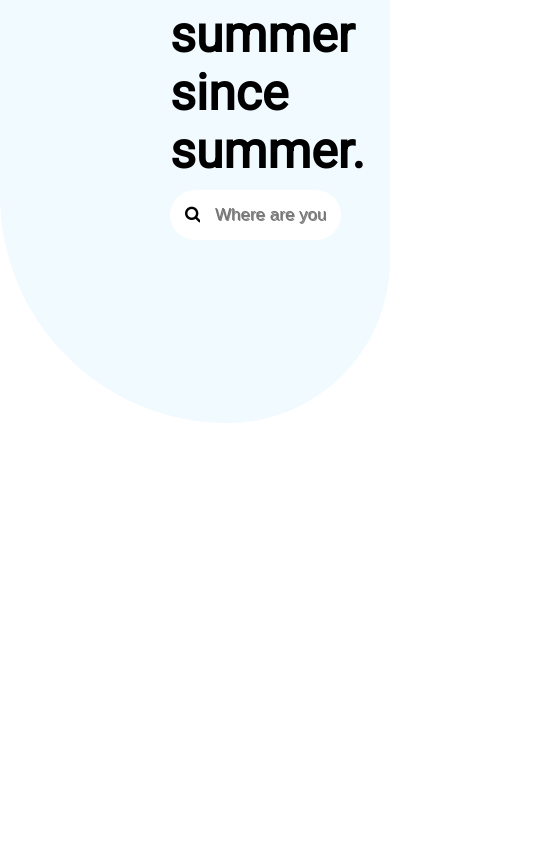
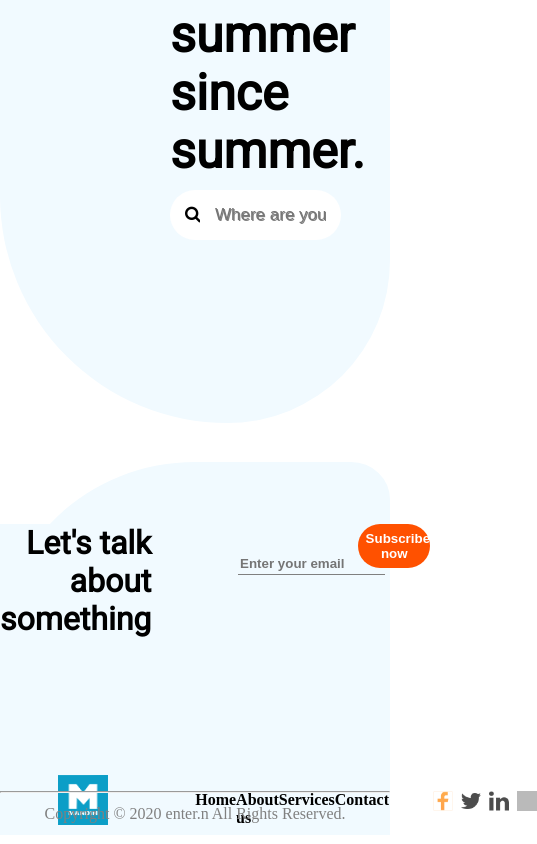
Before and after one commit to mohit-kandu/intern-webdesign-master, a plain HTML site: page index.html in a window 390 px wide. Shown: the part 513-1357 px from the top of the page, 537 px wide, since content can reach past the window. Before the commit the page ends 936 px from the top, so only its background shows below. Drawn offline with Linux system fonts and the light colour scheme; grey boxes are pictures that could not be loaded.

Commit message:
Module 7 updated. No functionalities or responsiveness added yet

```diff
--- a/index.html
+++ b/index.html
@@ -1,6 +1,10 @@
 <!DOCTYPE html>
 <html>
+
 <head>
+	<meta name="viewport" content="width=device-width,initial-scale=1,maximum-scale=1,user-scalable=no">
+	<meta http-equiv="X-UA-Compatible" content="IE=edge,chrome=1">
+	<meta name="HandheldFriendly" content="true">
 	<title>Intern WebDesign | Mandin Private Limited</title>
 	<link rel="stylesheet" type="text/css" href="css/style.css">
 	<link href="https://fonts.googleapis.com/css?family=Roboto&display=swap" rel="stylesheet">
@@ -8,27 +12,36 @@
 
 	<script type="text/javascript" src="js/jquery-3.4.1.min.js"></script>
 </head>
+
 <body>
 	<header class="module1">
 		<!DOCTYPE html>
 		<html>
+
 		<head>
 			<title>Intern</title>
 			<link rel="stylesheet" type="text/css" href="style.css">
 		</head>
+
 		<body>
 			<div class="header">
 				<div class="navbar">
 					<img src="./images/logo.png" class="logo">
 					<div class="options"><strong>Home &emsp; About us &emsp; Services &emsp; Contact</strong></div>
 				</div>
-		<div class="grid"><div class="para1"><strong>Join the best thing to happen to summer since summer.</strong><br><form class="example" action="/action_page.php">
+				<div class="grid">
+					<div class="para1"><strong>Join the best thing to happen to summer since summer.</strong><br>
+						<form class="example" action="/action_page.php">
 							<button type="submit"><i class="fa fa-search"></i></button>
-  	<input type="text" placeholder="Where are you heading this summer?" name="search" class="search">
+							<input type="text" placeholder="Where are you heading this summer?" name="search"
+								class="search">
 						</form>
-	</div><div class="image2"><img src="./images/capture.png" class="divimage"></div></div>
+					</div>
+					<div class="image2"><img src="./images/capture.png" class="divimage"></div>
+				</div>
 			</div>
 		</body>
+
 		</html>
 	</header>
 
@@ -53,7 +66,42 @@
 	</section>
 
 	<footer class="module7">
-		<!-- Module 7 Code here -->
+
+		<div class="grid-container">
+			<div class="txt">
+				Let's talk about something
+			</div>
+			<div class="email">
+				<input type="text" placeholder="Enter your email"><button>Subscribe now</button>
+			</div>
+
+			<div class="brand"><img src="./images/logo.png" class="logo"></div>
+			<div class="navs">
+				<ul>
+					<li>Home</li>
+					<li>About us</li>
+					<li>Services</li>
+					<li>Contact</li>
+				</ul>
+			</div>
+			<div class="social">
+				<ul>
+					<li><img class="icons" src="./images/facebook.png"></li>
+					<li><img class="icons" src="./images/twitter.png"></li>
+					<li><img class="icons" src="./images/in.png"></li>
+					<li><img class="icons" src="https://image.flaticon.com/icons/svg/2111/2111478.svg"></li>
+				</ul>
+			</div>
+
+		</div>
+		<div class=" flex-container">
+			<div class="hr">
+				<hr>
+			</div>
+			<div class="copyrights">Copyright © 2020 enter.n All Rights Reserved.</div>
+		</div>
+
 	</footer>
 </body>
+
 </html>
--- a/style.css
+++ b/style.css
@@ -78,6 +78,167 @@ form.example button {
   border-color: #e6f1f7;
 
 }
-strong{
+/* Module 7 style  */
+.grid-container{
+	display:grid;
+	grid-template-columns: 1fr 1fr 1fr;
+	grid-template-rows: 1fr 1fr;
+	grid-template-areas:
+						"txt email email"
+						"brand navs social"
+						"hr hr hr"
+						"copyrights copyrights copyrights";
+	margin-top: 8%;;
+	grid-row-gap: 60%;
+	grid-column-gap:1%;
+	background-color: #F1FAFF;
 
 }
+.grid-container > .txt{
+	grid-area: txt;
+	font-family: roboto;
+	font-size: 2em;
+	text-align: right;
+	font-weight: bolder;
+}
+.grid-container > .email{
+	grid-area: email;
+	grid-column: 2/4;
+	text-align: center;
+	justify-items: center;
+	align-items: center;
+	vertical-align: middle;
+}
+
+.grid-container > .brand{
+	grid-area: brand;
+	align-items: center;
+	text-align: center;
+}
+.grid-container > .navs{
+	grid-area: navs;
+
+}
+
+.grid-container > .social{
+	grid-area: social;
+}
+
+.grid-container > .hr{
+	grid-area: hr;
+
+}
+.grid-container > .copyrights{
+	grid-area: copyrights;
+}
+
+.email>input{
+	border:none;
+	border-bottom: 1px solid gray;
+	vertical-align: sub;
+	margin-right: none;
+	width: 40%;;
+	font-weight: bold;
+	background-color: transparent;
+	padding-bottom: 1%;
+}
+.email>button{
+	background-color: rgb(255, 81, 0);
+	border:none;
+	border-radius: 5em;
+	padding:2%;
+	width: 20%;
+	font-weight: bold;
+	color: white;
+	vertical-align: 0.4em;
+	margin-left: -2em;
+
+}
+.navs > ul{
+	list-style-type: none;
+	display: flex;
+	justify-content: space-around;
+	font-weight: bold;
+}
+.social>ul{
+	list-style-type: none;
+	display: flex;
+
+}
+.social>ul>li{
+	margin-right: 10%;
+	opacity: .7;
+}
+
+.copyrights{
+	text-align: center;
+	color: gray;
+	margin: 1% 0;
+}
+
+
+.icons{
+	width: 20px;
+	height: 20px;
+}
+.flex-container{
+	display:flex;
+	margin-top: 8%;
+	padding-bottom: 2%;
+	height: 100%;
+	width: 100%;
+	flex-direction: column;
+}
+.module7{
+	background-color: #F1FAFF;
+	margin-top: 10%;;
+	padding-top:8%;
+	border-top-left-radius: 50%;
+	border-top-right-radius: 10%;
+}
+
+/* @media screen and (min-width:600px){
+	.grid-container{
+		grid-template-columns: 1fr 1fr;
+		grid-template-rows: 1fr 3fr 1fr;
+		grid-template-rows: "txt email"
+							"logo nav"
+							"social social";
+		background-color: red;
+	}
+	.flex-container{
+		flex-direction: column;
+	}
+	.navs > ul{
+
+		display: flex;
+		flex-direction: column;
+
+		font-weight: bold;
+	}
+
+
+} */
+/* @media screen and  (min-width:401) and (max-width:600){
+	.grid-container{
+		grid-template-columns: 1fr 1fr;
+		grid-template-rows: 1fr 3fr 1fr;
+		grid-template-rows: "txt email"
+							"logo nav"
+							"social social";
+		background-color: red;
+	}
+
+}
+
+@media screen and  (max-width:400){
+	.grid-container{
+		grid-template-columns: 1fr;
+		grid-template-rows: 2fr 2fr 1fr 3fr 3fr;
+		grid-template-rows: "txt"
+							"email"
+							"logo"
+							"nav"
+							"social";
+	}
+} */
```
Also changed, not shown: images/facebook.png (added), images/in.png (added), images/twitter.png (added). Lines whose indentation alone changed are shown as unchanged.
